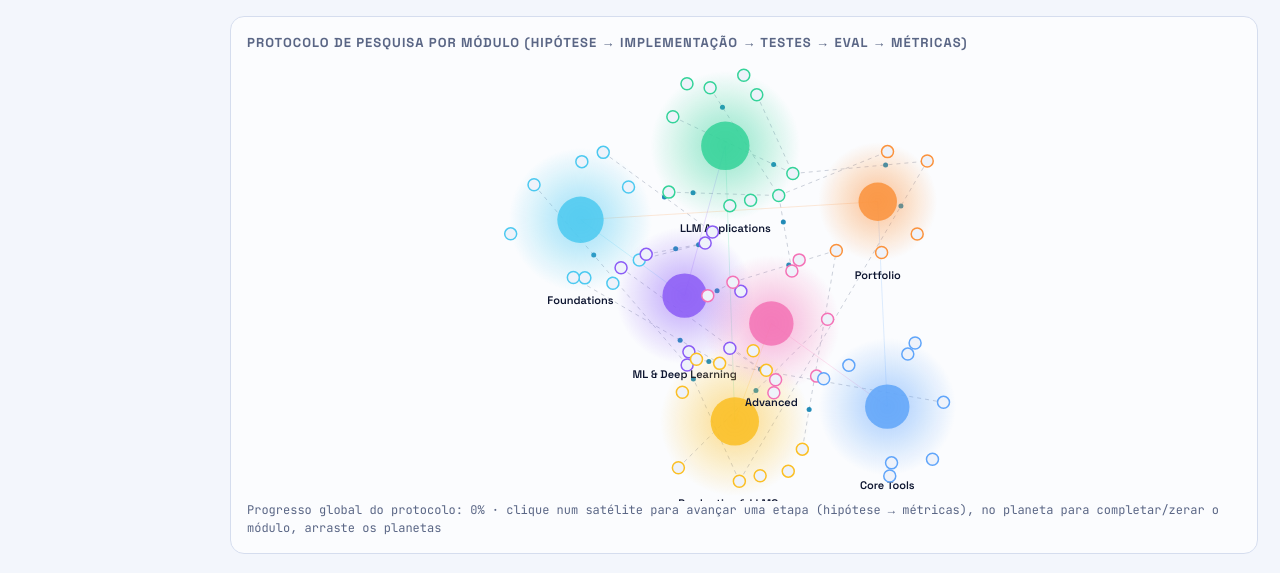
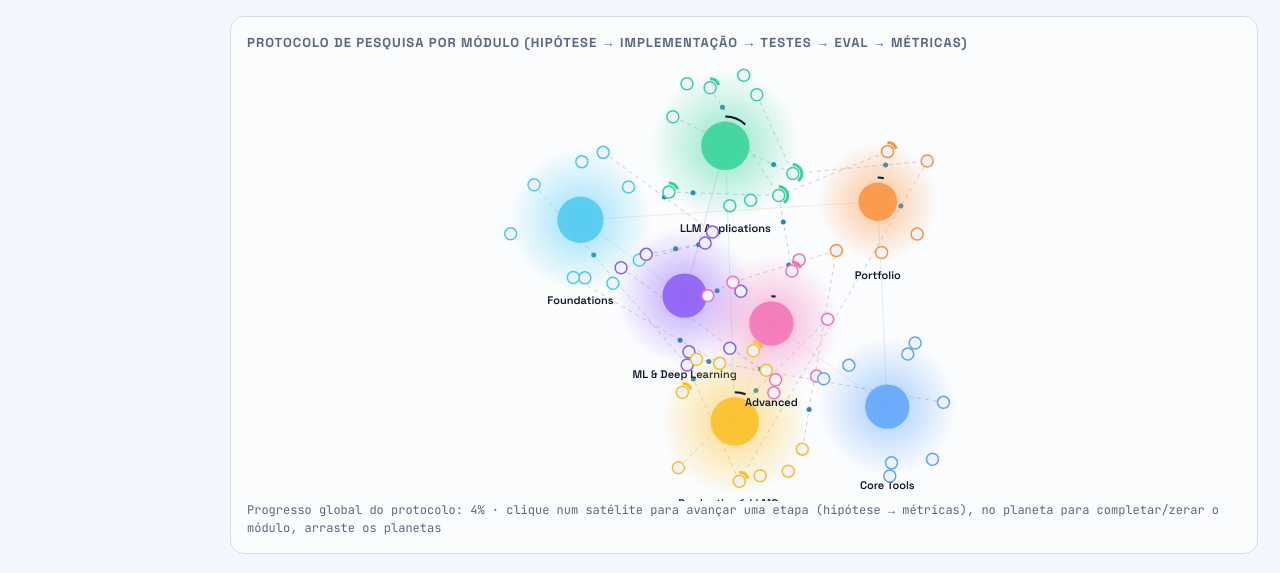
Before and after one commit to kallymeire/NEXUS.IA, a plain HTML site: page docs/index.html in a window 1280 px wide. Shown: the part 1049-1622 px from the top of the page. Drawn offline with Linux system fonts and the light colour scheme.

Commit message:
feat: progresso real do protocolo (AgentFlow)

```diff
--- a/docs/index.html
+++ b/docs/index.html
@@ -104,7 +104,7 @@ const cv=e=>{const d=devicePixelRatio||1,r=e.getBoundingClientRect(),c=e.getCont
 const slug=s=>s.toLowerCase().replace(/[^a-z0-9]+/g,'-'),MC=['#4cc9f0','#8b5cf6','#34d399','#fbbf24','#f472b6','#60a5fa','#fb923c'];
 const STEPS=['Hipótese','Implementação','Testes','Eval protocol','Métricas'];
 /* Edite DONE para refletir o que você realmente concluiu: {'rag':['Hipótese','Implementação']} */
-const DONE={};
+const DONE={"rag":["Implementação","Eval protocol"],"agents":["Implementação","Eval protocol"],"multi-agent-systems":["Implementação"],"tool-calling":["Implementação"],"langchain-langgraph":["Implementação"],"evals":["Eval protocol"],"cost-latency":["Implementação"],"monitoring-observability":["Implementação"],"tool-using-agent":["Implementação"]};
 const MODS=[['foundations','Foundations',['Advanced Python','Linear Algebra','Probability & Statistics','Calculus','Data Structures & Algorithms','Git & GitHub','APIs & REST','SQL','Docker']],
 ['ml_dl','ML & Deep Learning',['Scikit-learn','Neural Networks','PyTorch','Transformers & Attention','Backpropagation','Evaluation & Metrics','Karpathy Zero to Hero','Hugging Face']],
 ['llm_apps','LLM Applications',['Prompt & Context Eng.','Structured Outputs','Embeddings','RAG','Tool Calling','Agents','Vector DBs','LangChain / LangGraph','LlamaIndex','HF Agents']],
```
